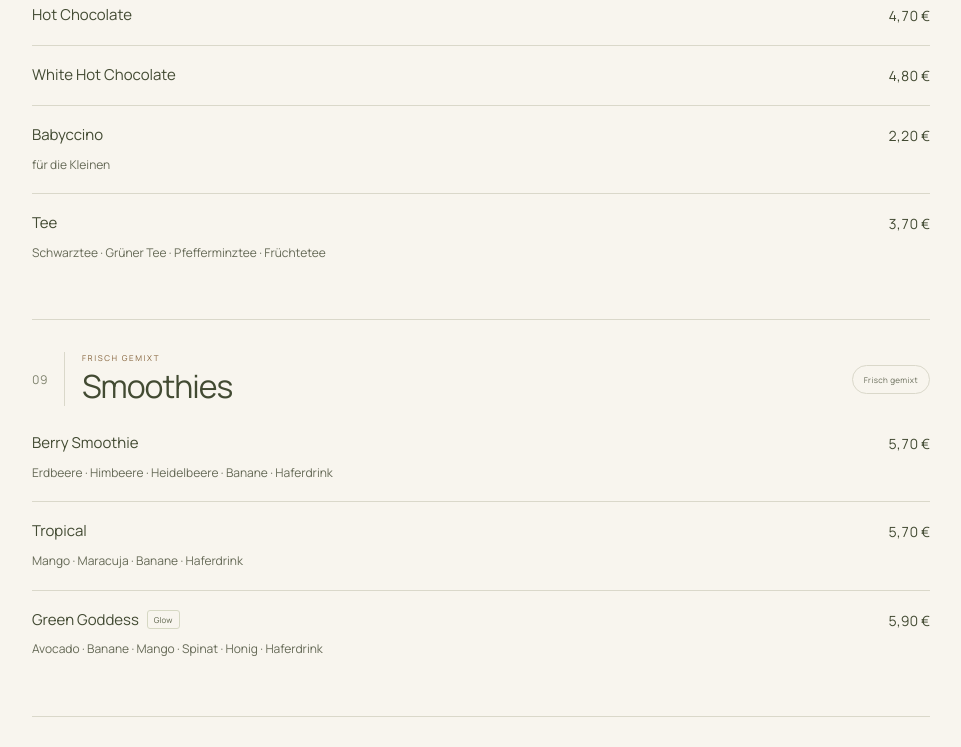
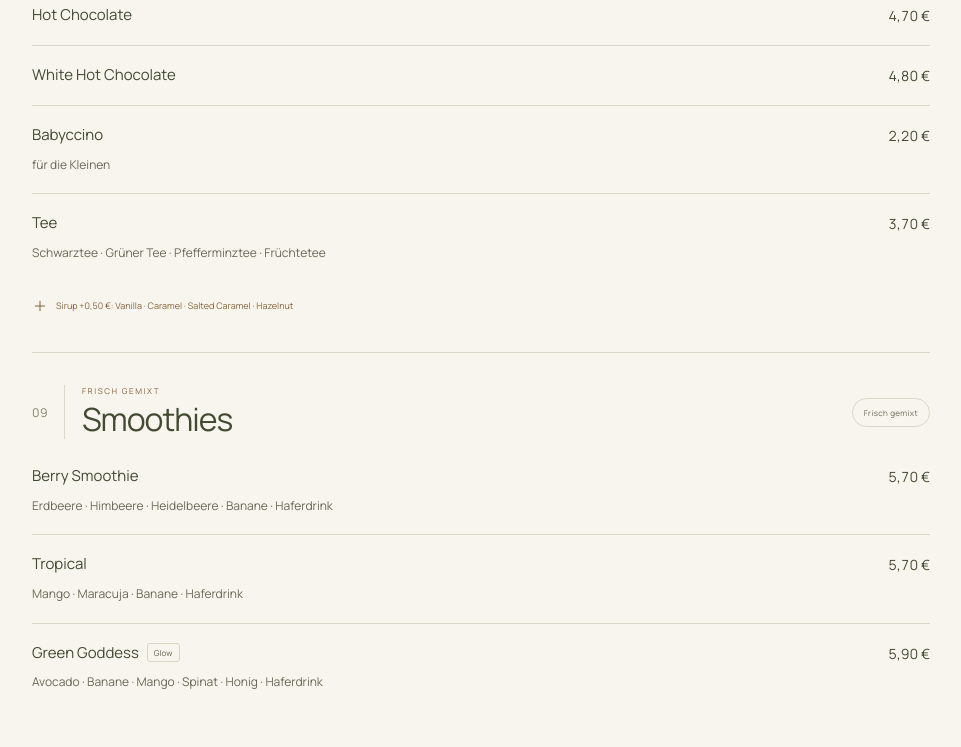
Before and after one commit to itachiyek/mina, a React (Vite) app: page / in a window 1280 px wide. Shown: the part 3569-4316 px from the top of the page, without its empty margins (30-991 px from the left). Built offline with nearby package versions, Linux system fonts and the light colour scheme.

Commit message:
Preserve syrup pricing below coffee items

```diff
--- a/App.jsx
+++ b/App.jsx
@@ -432,6 +432,12 @@ function MenuSection({ category, index }) {
               Alle Signature Lattes auch auf Eis.
             </p>
           )}
+          {category.id === "coffee" && (
+            <p className="section-footnote">
+              <Icon name="plus" size={16} />
+              {category.intro}
+            </p>
+          )}
         </div>
       </div>
       {category.extras && <Extras groups={category.extras} id={category.id} />}
```
